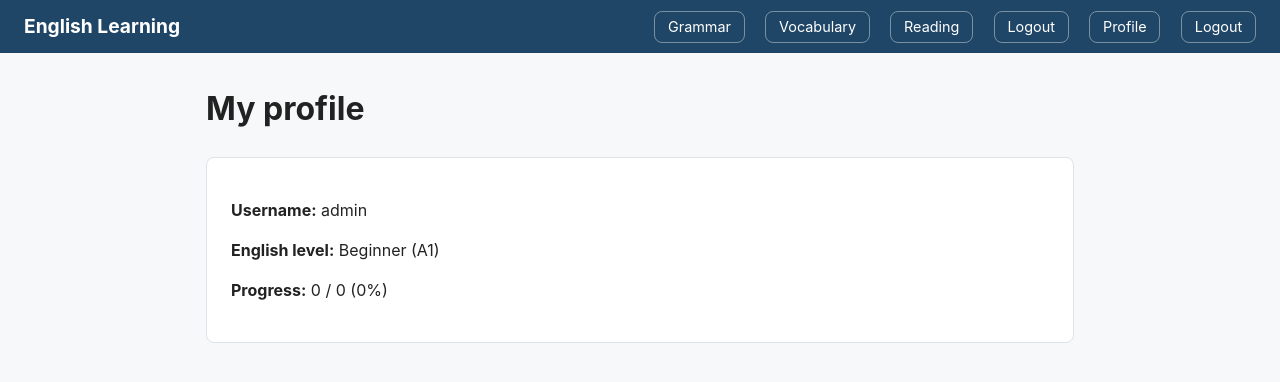
After one commit to Ekaterina1239/EnglishLearning, a Django app: page /accounts/profile/ in a window 1280 px wide. The commit adds this page. Shown: the top 382 px of the page. Run offline with Django 5.2, Linux system fonts and the light colour scheme; a user stored in the database is signed in; data that the repository does not hold is empty; some libraries are stand-ins or nearby versions.

Commit message:
user-profile

```diff
--- a/english/templates/base.html
+++ b/english/templates/base.html
@@ -16,6 +16,8 @@
             <a href="{% url 'reading:list' %}">{% translate "Reading" %}</a>
             {% if user.is_authenticated %}
                 <a href="{% url 'users:logout' %}">{% translate "Logout" %}</a>
+                <a href="{% url 'users:profile' %}">{% translate "Profile" %}</a>
+                <a href="{% url 'users:logout' %}">{% translate "Logout" %}</a>
             {% else %}
                 <a href="{% url 'users:login' %}">{% translate "Login" %}</a>
                 <a href="{% url 'users:signup' %}">{% translate "Sign up" %}</a>
--- a/english/templates/lessons/detail.html
+++ b/english/templates/lessons/detail.html
@@ -2,7 +2,7 @@
 {% load i18n %}
 {% block title %}{{ lesson.title }}{% endblock %}
 {% block content %}
-<h1>{{ lesson.title }}</h1>
+<h1>{{ lesson.title }} {% if is_completed %}<span style="color: green;">✓</span>{% endif %}</h1>
 
 {% if lesson.grammar_topic %}
 <div class="card">
@@ -19,6 +19,8 @@
 {% endif %}
 
 {% if lesson.test %}
-<a href="{% url 'tests_app:detail' lesson.test.slug %}" class="btn">{% translate "Take the test" %}</a>
+<a href="{% url 'tests_app:detail' lesson.test.slug %}" class="btn">
+    {% if is_completed %}{% translate "Retake the test" %}{% else %}{% translate "Take the test" %}{% endif %}
+</a>
 {% endif %}
 {% endblock %}
--- /dev/null
+++ b/english/templates/users/profile.html
@@ -0,0 +1,11 @@
+{% extends "base.html" %}
+{% load i18n %}
+{% block title %}{% translate "My profile" %}{% endblock %}
+{% block content %}
+<h1>{% translate "My profile" %}</h1>
+<div class="card">
+    <p><strong>{% translate "Username" %}:</strong> {{ user.username }}</p>
+    <p><strong>{% translate "English level" %}:</strong> {{ user.get_english_level_display }}</p>
+    <p><strong>{% translate "Progress" %}:</strong> {{ completed_lessons }} / {{ total_lessons }} ({{ progress_percent }}%)</p>
+</div>
+{% endblock %}
--- a/english/users/urls.py
+++ b/english/users/urls.py
@@ -8,4 +8,5 @@ urlpatterns = [
     path('login/', auth_views.LoginView.as_view(template_name='users/login.html'), name='login'),
     path('logout/', auth_views.LogoutView.as_view(), name='logout'),
     path('signup/', views.signup, name='signup'),
+    path('profile/', views.profile, name='profile'),
 ]
--- a/english/users/views.py
+++ b/english/users/views.py
@@ -1,6 +1,8 @@
 from django.contrib.auth import login
+from django.contrib.auth.decorators import login_required
 from django.shortcuts import redirect, render
 
+from lessons.models import Lesson, LessonProgress
 from .forms import SignUpForm
 
 
@@ -14,3 +16,18 @@ def signup(request):
     else:
         form = SignUpForm()
     return render(request, "users/signup.html", {"form": form})
+
+
+@login_required
+def profile(request):
+    total_lessons = Lesson.objects.count()
+    completed_lessons = LessonProgress.objects.filter(
+        user=request.user, is_completed=True
+    ).count()
+    progress_percent = round((completed_lessons / total_lessons) * 100) if total_lessons else 0
+
+    return render(request, "users/profile.html", {
+        "total_lessons": total_lessons,
+        "completed_lessons": completed_lessons,
+        "progress_percent": progress_percent,
+    })
```
Also changed, not shown: english/lessons/views.py (+23 -3 lines), english/templates/lessons/list.html (+4 -3 lines), english/templates/tests_app/result.html (+8 -0 lines), english/tests_app/views.py (+15 -4 lines).
